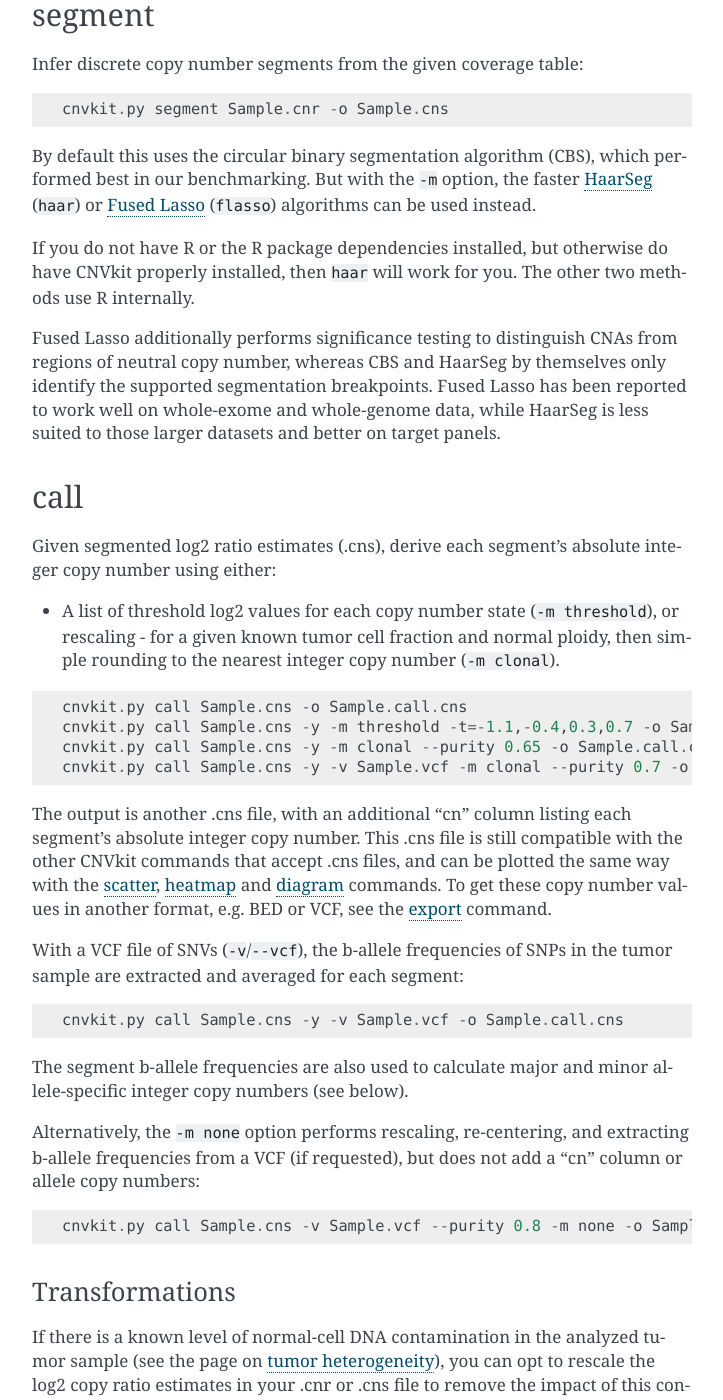
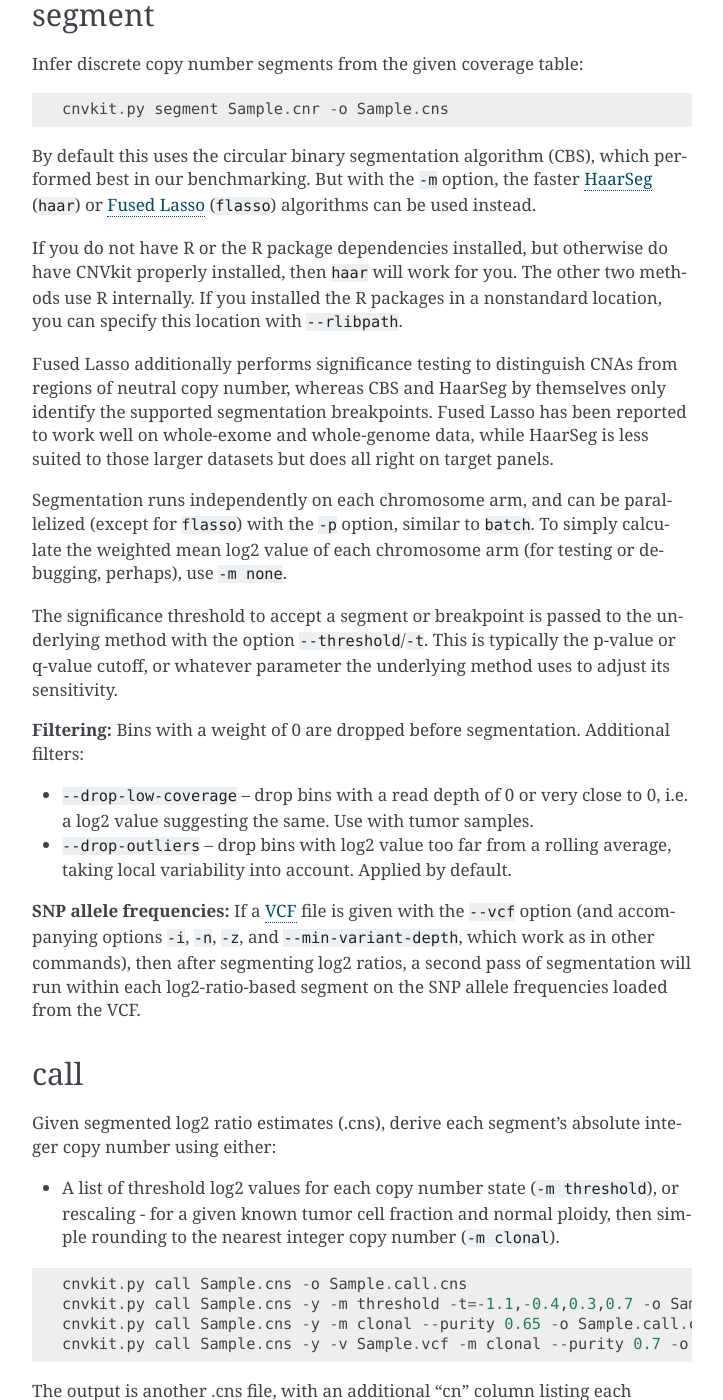
Before and after one commit to etal/cnvkit, a Sphinx documentation site: the page built from doc/pipeline.rst, in a window 1280 px wide and 1400 px high, scrolled down 10263 px. Shown: the whole window, without its empty margins (388-1111 px from the left). Built offline with Sphinx 7.4.7, drawn with Linux system fonts in a browser that asks for light colours; the version number could not be read and is left out.

Commit message:
doc: Explain filtering and VCF options in 'segment'

```diff
--- a/doc/pipeline.rst
+++ b/doc/pipeline.rst
@@ -497,13 +497,38 @@ performed best in our benchmarking. But with the ``-m`` option, the faster
 
 If you do not have R or the R package dependencies installed, but otherwise do
 have CNVkit properly installed, then ``haar`` will work for you. The other two
-methods use R internally.
+methods use R internally. If you installed the R packages in a nonstandard
+location, you can specify this location with ``--rlibpath``.
 
 Fused Lasso additionally performs significance testing to distinguish CNAs from
 regions of neutral copy number, whereas CBS and HaarSeg by themselves only
 identify the supported segmentation breakpoints. Fused Lasso has been reported
 to work well on whole-exome and whole-genome data, while HaarSeg is less suited
-to those larger datasets and better on target panels.
+to those larger datasets but does all right on target panels.
+
+Segmentation runs independently on each chromosome arm, and can be parallelized
+(except for ``flasso``) with the ``-p`` option, similar to ``batch``.
+To simply calculate the weighted mean log2 value of each chromosome arm (for
+testing or debugging, perhaps), use ``-m none``.
+
+The significance threshold to accept a segment or breakpoint is passed to the
+underlying method with the option ``--threshold``/``-t``. This is typically the
+p-value or q-value cutoff, or whatever parameter the underlying method uses to
+adjust its sensitivity.
+
+**Filtering:** Bins with a weight of 0 are dropped before segmentation.
+Additional filters:
+
+- ``--drop-low-coverage`` -- drop bins with a read depth of 0 or very close to
+  0, i.e. a log2 value suggesting the same. Use with tumor samples.
+- ``--drop-outliers`` -- drop bins with log2 value too far from a rolling
+  average, taking local variability into account. Applied by default.
+
+**SNP allele frequencies:** If a :ref:`vcfformat` file is given with the
+``--vcf`` option (and accompanying options ``-i``, ``-n``, ``-z``, and
+``--min-variant-depth``, which work as in other commands), then after segmenting
+log2 ratios, a second pass of segmentation will run within each log2-ratio-based
+segment on the SNP allele frequencies loaded from the VCF.
 
 
 .. _call:
```
